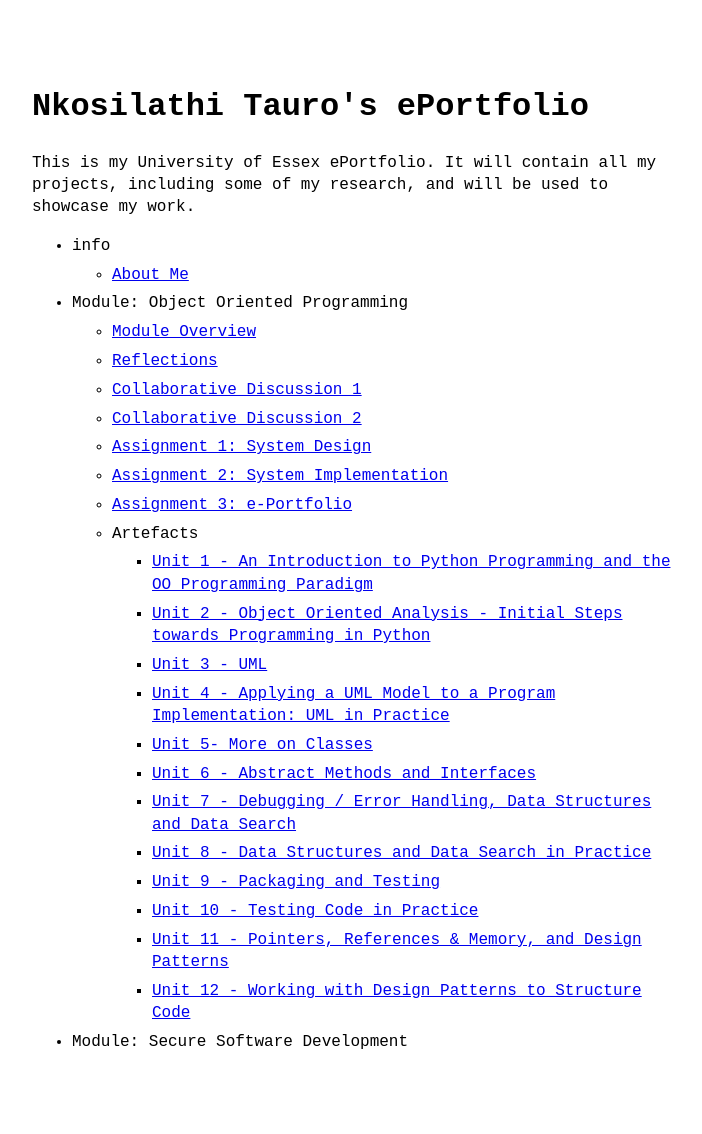
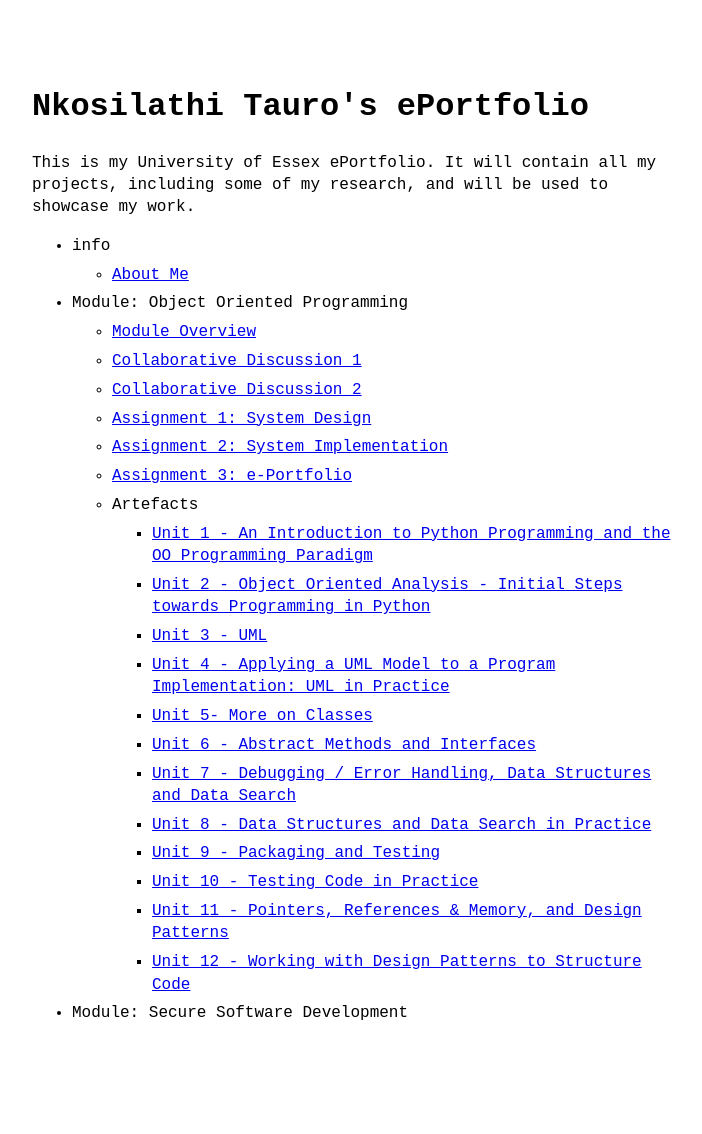
Before and after one commit to nkosi-tauro/essex-eportfolio-old, a Jekyll site: the page built from index.markdown, in a window 1280 px wide. Shown: the whole page, without its empty margins (288-990 px from the left). Built offline with Jekyll 4.4.1, drawn with Linux system fonts in a browser that asks for light colours; after the commit the page ends 1105 px from its top, so only the background shows below that.

Commit message:
update menu

```diff
--- a/_data/menu.yml
+++ b/_data/menu.yml
@@ -8,8 +8,6 @@ entries:
     entries:
       - title: Module Overview
         url: module_oop/oop
-      - title: Reflections
-        url: comingsoon
       - title: Collaborative Discussion 1
         url: module_oop/colab1/
       - title: Collaborative Discussion 2
```
